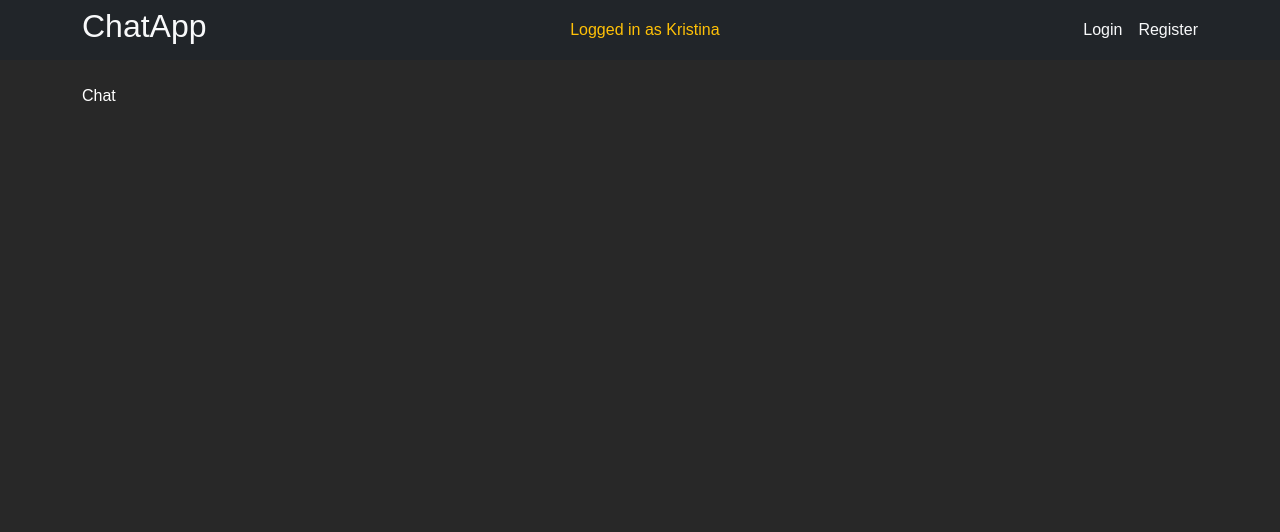
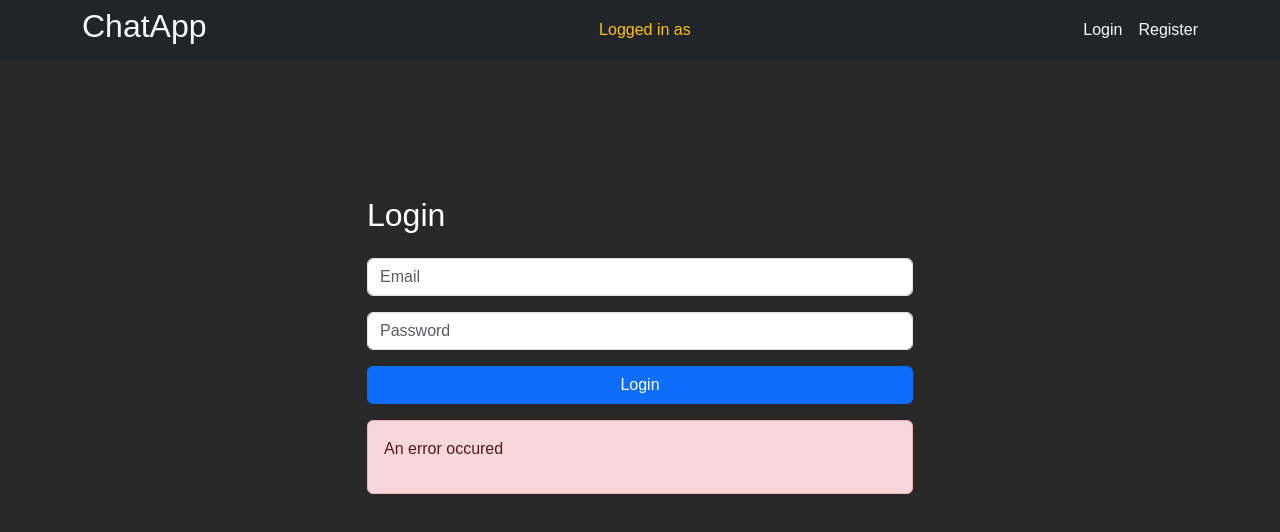
Before and after one commit to elab-development/internet-tehnologije-projekat-chatapp_2020_0083, a React (Vite) app in the folder client/: page / in a window 1280 px wide. Shown: the top 532 px of the page. Built offline with nearby package versions, Linux system fonts and the light colour scheme.

Commit message:
Cuvanje registovanog user-a prilikom refresh-a

```diff
--- a/client/src/App.jsx
+++ b/client/src/App.jsx
@@ -5,18 +5,20 @@
 import "bootstrap/dist/css/bootstrap.min.css"
 import {Container} from "react-bootstrap"
 import NavBar from "./components/NavBar"
+import { useContext } from "react";
+import { AuthContext } from "./context/AuthContext";
 
 
 function App() {
-
+  const {user}=useContext(AuthContext);
   return(
     <>
     <NavBar/>
     <Container >
     <Routes>
-    <Route path="/" element={<Chat/>}/>
-    <Route path="/register" element={<Register/>}/>
-    <Route path="/login" element={<Login/>}/>
+    <Route path="/" element={user? <Chat/> : <Login/>}/>
+    <Route path="/register" element={user? <Chat/> : <Register/>}/>
+    <Route path="/login" element={user? <Chat/> : <Login/>}/>
     <Route path="*" element={<Navigate to="/"/>}/>
 
 
--- a/client/src/components/NavBar.jsx
+++ b/client/src/components/NavBar.jsx
@@ -1,7 +1,10 @@
+import { useContext } from "react";
 import { Container, Nav, Navbar, Stack } from "react-bootstrap";
 import { Link } from "react-router-dom"
+import { AuthContext } from "../context/AuthContext";
 
 const NavBar = () => {
+    const {user} =useContext(AuthContext);
     return (<Navbar bg="dark" className="mb-4" style={{ height: "3.75rem" }}>
 
         <Container>
@@ -11,7 +14,7 @@
                 </Link>
 
             </h2>
-            <span className="text-warning"> Logged in as Kristina</span>
+            <span className="text-warning"> Logged in as {user?.name}</span>
             <Nav>
                 <Stack direction="horizontal" gap={3}>
                     <Link to="/login" className="link-light text-decoration-none">
--- a/client/src/context/AuthContext.jsx
+++ b/client/src/context/AuthContext.jsx
@@ -1,4 +1,4 @@
-import { createContext, useCallback, useState } from "react";
+import { createContext, useCallback, useEffect, useState } from "react";
 import { baseUrl, postRequest } from "../utils/services";
 
 export const AuthContext = createContext();
@@ -13,6 +13,13 @@
         password:"",
     });
     console.log("registerInfo",registerInfo)
+    console.log("User",user)
+
+    useEffect(()=>{
+        const user= localStorage.getItem("User");
+
+        setUser(JSON.parse(user))
+    },[])
 
     const updateRegisterInfo = useCallback((info)=>{
         setRegisterInfo(info);
```
